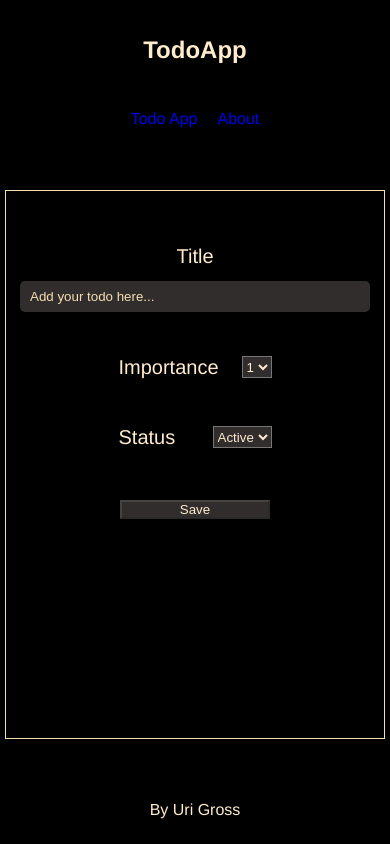
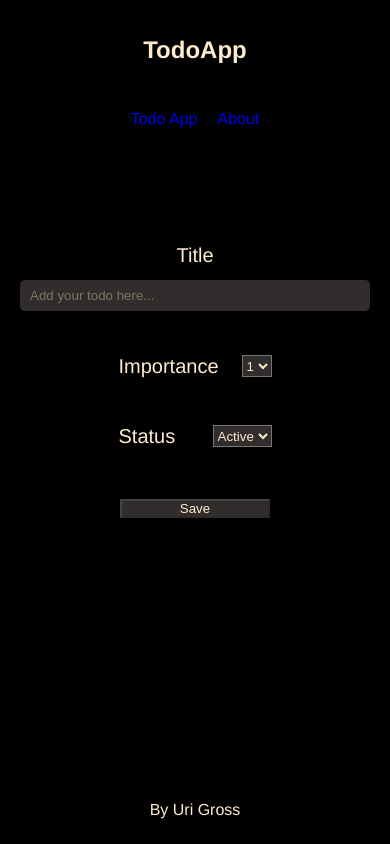
Before and after one commit to urigross/TodoApp., an Angular app: page /#/edit/1 in a window 390 px wide. Before the commit this address led to /#/edit/1. Built offline with nearby package versions, Linux system fonts and the light colour scheme.

Commit message:
Removed border from mobile devices in edit mode

```diff
--- a/src/app/pages/todo-edit/todo-edit.component.scss
+++ b/src/app/pages/todo-edit/todo-edit.component.scss
@@ -16,37 +16,42 @@
             display: flex;
             flex-direction: column;
             align-items: center;
-            gap: 10px;
+            label{
+                margin-bottom: 10px;
+            }
+            input, small{
+                width: 550px;
+            }
             input{
-                width: 500px;
+                padding: 0 10px;
             }
             ::placeholder{
                 color: wheat;
-                padding-left: 10px;
+                opacity: 0.4;
             }
             small {
                 color: red;
-                font-size: 16px;
-                padding: 12px;
+                font-size: 14px;
+                padding: 0px;
             }
         }
         .importance-container{
             display: flex;
             flex-direction: row;
+            justify-content: space-between;
+            align-items: center;
             width: 153px;
-            justify-content: space-between;
             select{
-                margin-top: 4px;
                 height: 22px;
             }
         }
         .status-container{
             display: flex;
             flex-direction: row;
+            justify-content: space-between;
+            align-items: center;
             width: 153px;
-            justify-content: space-between;
             select{
-                margin-top: 4px;
                 height: 22px;
             }
 
@@ -71,7 +76,7 @@
     form{
         width: 500px;
         .title-container{
-            input{
+            input, small{
                 width: 400px;
             }
         }
@@ -82,7 +87,7 @@
     form{
         width: 400px;
         .title-container{
-            input{
+            input, small{
                 width: 350px;
             }
         }
@@ -90,10 +95,11 @@
 }
 
 
-
-@media(max-width:420px) {
+// Iphone 12 max
+@media(max-width:435px) {
     form{
         width: 380px;
+        border: none;
     }
 }
 
@@ -102,7 +108,7 @@
         width: 330px;
         line-height: 40px;
         margin-bottom: 0;
-        input {
+        input, small {
             width: 255px;
         }
         .save-btn {
@@ -137,18 +143,16 @@
         }
     }
     form:last-child{
-        margin-right: 0;
+        margin: 0 auto;
     }
 }
-
+//Galaxy S9
 @media (max-width: 325px) {
     form{
         width: 310px;
-        border: none;
-
         .title-container{
-            input{
-                width: 300px;
+            input, small{
+                width: 270px;
             }
         }
     }
```
